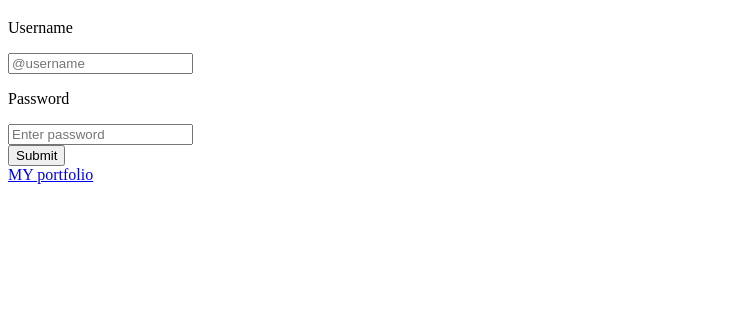
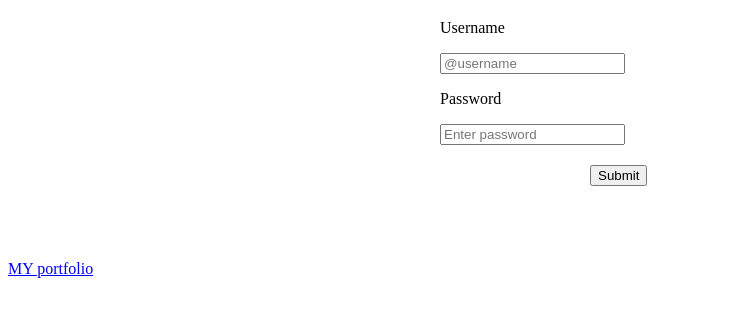
Before and after one commit to Muhammadhamd/input-fun, a plain HTML site: page index.html in a window 1280 px wide. Shown: the part 61-378 px from the top of the page, without its empty margins (0-746 px from the left). Drawn offline with Linux system fonts and the light colour scheme.

Commit message:
Update index.html

```diff
--- a/index.html
+++ b/index.html
@@ -8,6 +8,19 @@
 
 
 </head>
+  <style>
+  .outer {
+    margin: auto;
+    height: 300px;
+    width: 400px;
+    position: relative;
+}
+    #bt {
+    margin-top: 20px;
+    position: absolute;
+    left: 150px;
+}
+  </style>
 <body>
 <div class="outer">
 <h1 style="text-align:center">Login...</h1>
```
